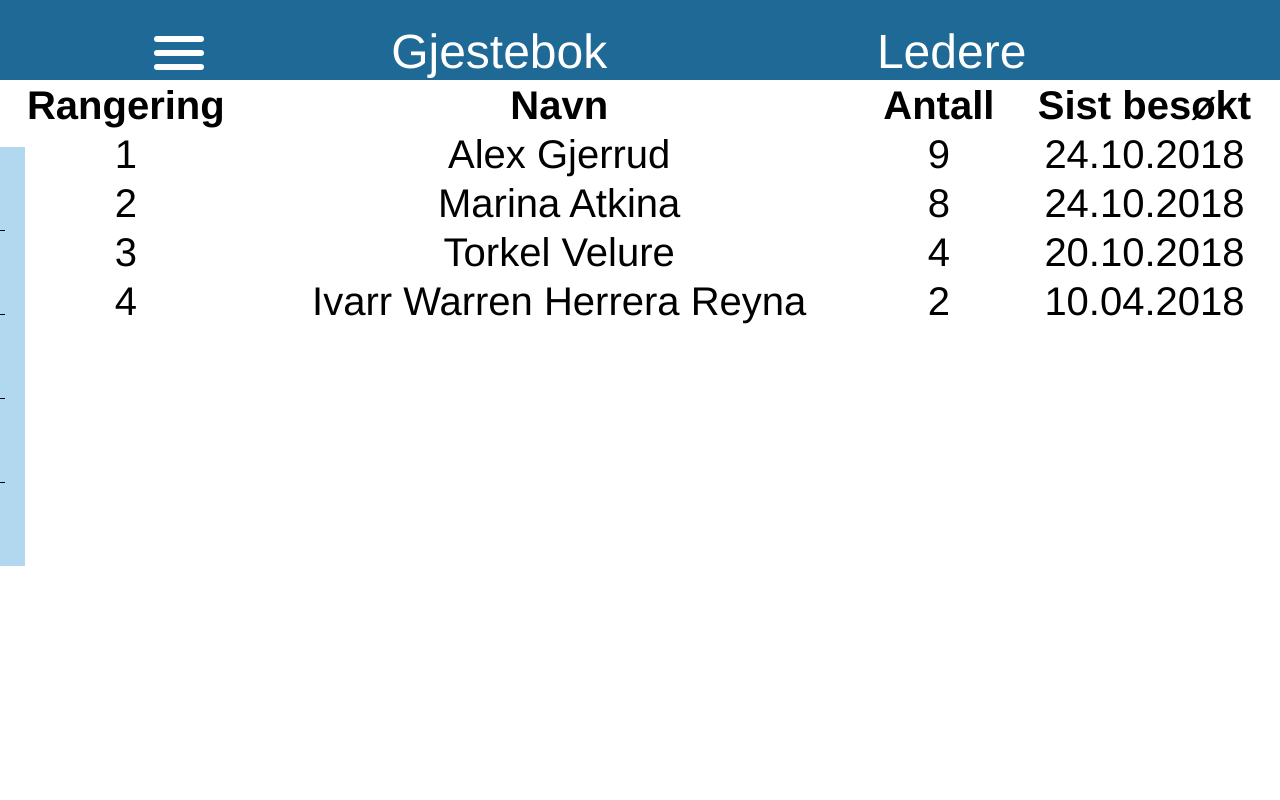
After one commit to TorkelV/fjellpostkassa, a PHP site: page /guestbook.html in a window 1280 px wide. The commit adds this page. Run offline with PHP 8.4, Linux system fonts and the light colour scheme.

Commit message:
add html

```diff
--- /dev/null
+++ b/html/guestbook.css
@@ -0,0 +1,16 @@
+.header .gjestebok, .header .ledere {
+  width: 35%;
+  text-align: center;
+}
+.header .map {
+    text-align: center;
+}
+.list table {
+    font-size: 40px;
+}
+.list table td {
+    text-align: center;
+}
+#menu {
+    margin-left: -129px;
+}
--- /dev/null
+++ b/html/guestbook.html
@@ -0,0 +1,66 @@
+<!DOCTYPE html>
+<html>
+<head>
+    <meta charset="UTF-8">
+    <title>Gjestebok</title>
+    <link rel="stylesheet" href="styles.css">
+    <link rel="stylesheet" href="guestbook.css">
+</head>
+<body>
+    <div class="header">
+        <div class="menu">
+            <nav role="navigation">
+              <div id="menuToggle">
+                <input type="checkbox" />
+                <span></span>
+                <span></span>
+                <span></span>
+                <ul id="menu">
+                  <a href="#"><li>Hjem</li></a>
+                  <a href="#"><li>Profil</li></a>
+                  <a href="#"><li>Om appen</li></a>
+                  <a href="#"><li>Kontakt oss</li></a>
+                  <a href="#"><li>Logg ut</li></a>
+                </ul>
+              </div>
+            </nav>
+        </div>
+        <div class="destinations gjestebok"><p class="fjell">Gjestebok</p></div>
+        <div class="leaderboard ledere"><p class="rangering">Ledere</p></div>
+    </div>
+    <div class="list">
+        <table style="width:100%">
+            <tr>
+                <th>Rangering</th>
+                <th>Navn</th>
+                <th>Antall</th>
+                <th>Sist besøkt</th>
+            </tr>
+            <tr>
+                <td>1</td>
+                <td>Alex Gjerrud</td>
+                <td>9</td>
+                <td>24.10.2018</td>
+            </tr>
+            <tr>
+                <td>2</td>
+                <td>Marina Atkina</td>
+                <td>8</td>
+                <td>24.10.2018</td>
+            </tr>
+            <tr>
+                <td>3</td>
+                <td>Torkel Velure</td>
+                <td>4</td>
+                <td>20.10.2018</td>
+            </tr>
+            <tr>
+                <td>4</td>
+                <td>Ivarr Warren Herrera Reyna</td>
+                <td>2</td>
+                <td>10.04.2018</td>
+            </tr>
+        </table>
+    </div>
+</body>
+</html>
--- a/html/styles.css
+++ b/html/styles.css
@@ -173,12 +173,12 @@ a {
 }
 .contentname {
     height: 100%;
-    width: 70%;
+    width: 60%;
     display: inline-block;
 }
 .contentheight {
     height: 100%;
-    width: 25%;
+    width: 35%;
     display: inline-block;
     padding-right: 15px;
 }
```
